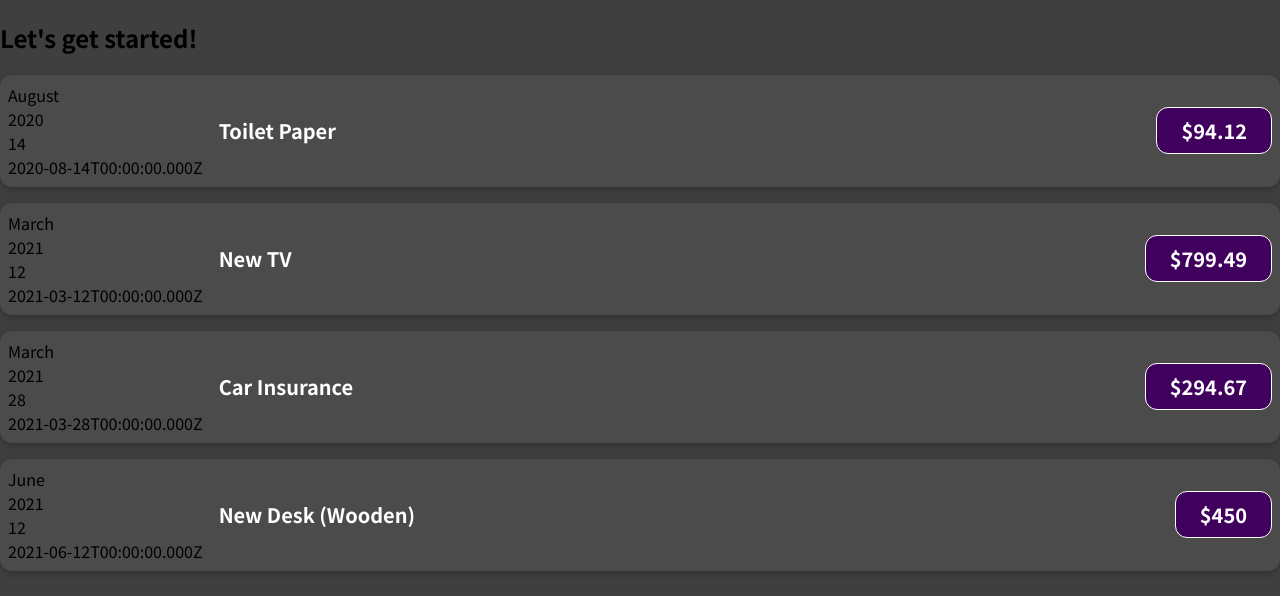
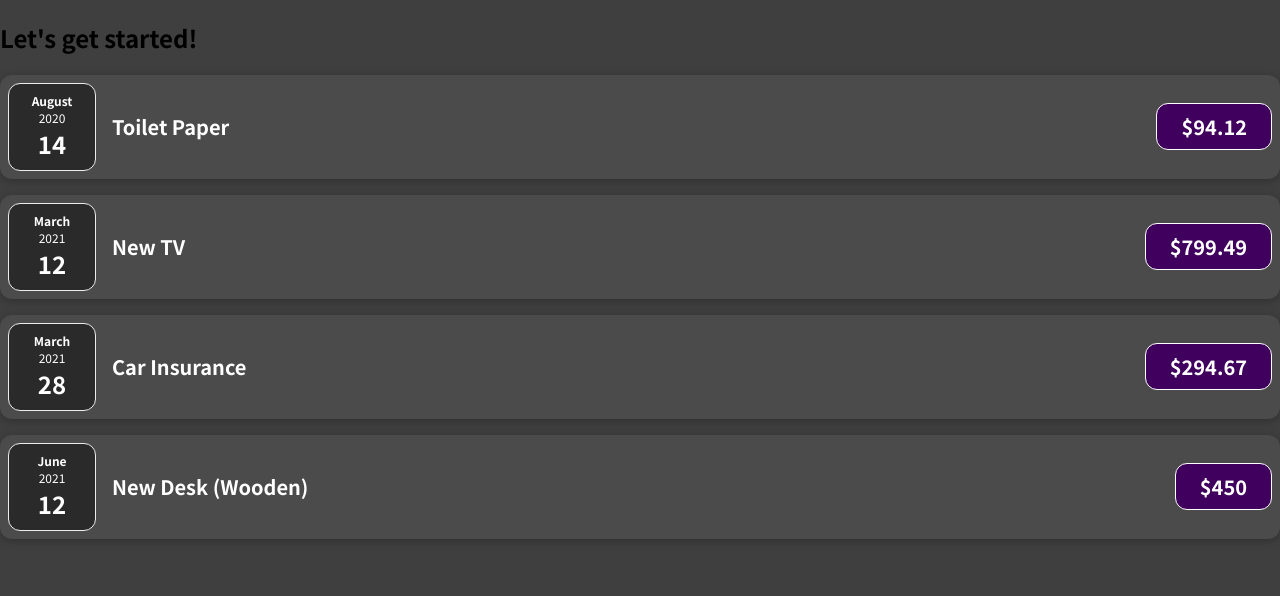
Before and after one commit to matekuna92/react-complete, a React (Create React App) app: page / in a window 1280 px wide. Shown: the top 596 px of the page. Built offline with nearby package versions, Linux system fonts and the light colour scheme.

Commit message:
ExpenseDate seperate component, stlyes

```diff
--- /dev/null
+++ b/src/components/ExpenseDate.css
@@ -0,0 +1,26 @@
+.expense-date {
+  display: flex;
+  flex-direction: column;
+  width: 5.5rem;
+  height: 5.5rem;
+  border: 1px solid #ececec;
+  background-color: #2a2a2a;
+  color: white;
+  border-radius: 12px;
+  align-items: center;
+  justify-content: center;
+}
+
+.expense-date__month {
+  font-size: 0.75rem;
+  font-weight: bold;
+}
+
+.expense-date__year {
+  font-size: 0.75rem;
+}
+
+.expense-date__day {
+  font-size: 1.5rem;
+  font-weight: bold;
+}
--- /dev/null
+++ b/src/components/ExpenseDate.js
@@ -0,0 +1,18 @@
+import React from 'react';
+import './ExpenseDate.css';
+
+function ExpenseDate(props) {
+	const month = props.date.toLocaleString('en-US', {month: 'long'});
+    const day = props.date.toLocaleString('en-US', {day: '2-digit'});
+    const year = props.date.getFullYear();
+
+    return (
+    	<div className='expense-date'>
+	        <div className='expense-date__month'> {month} </div>
+	        <div className='expense-date__year'> {year} </div>
+	        <div className='expense-date__day'> {day} </div>
+	    </div>
+    );
+}
+
+export default ExpenseDate;
--- a/src/components/ExpenseItem.js
+++ b/src/components/ExpenseItem.js
@@ -1,20 +1,15 @@
 import React from 'react';
 import './ExpenseItem.css';
+import ExpenseDate from './ExpenseDate';
 
 function ExpenseItem(props) {
-    const month = props.date.toLocaleString('en-US', {month: 'long'});
-    const day = props.date.toLocaleString('en-US', {day: '2-digit'});
-    const year = props.date.getFullYear();
+
 
     // expenseDate is a date object, cant be output as text: toISOString()
     return (
         <div className="expense-item">
-            <div>
-            <div> {month} </div>
-            <div> {year} </div>
-            <div> {day} </div>
-            {props.date.toISOString()}
-            </div>
+            <ExpenseDate date={props.date} />
+
             <div className="expense-item__description">
             <h2> {props.title} </h2>
             <div className="expense-item__price"> ${props.amount}</div>
```
